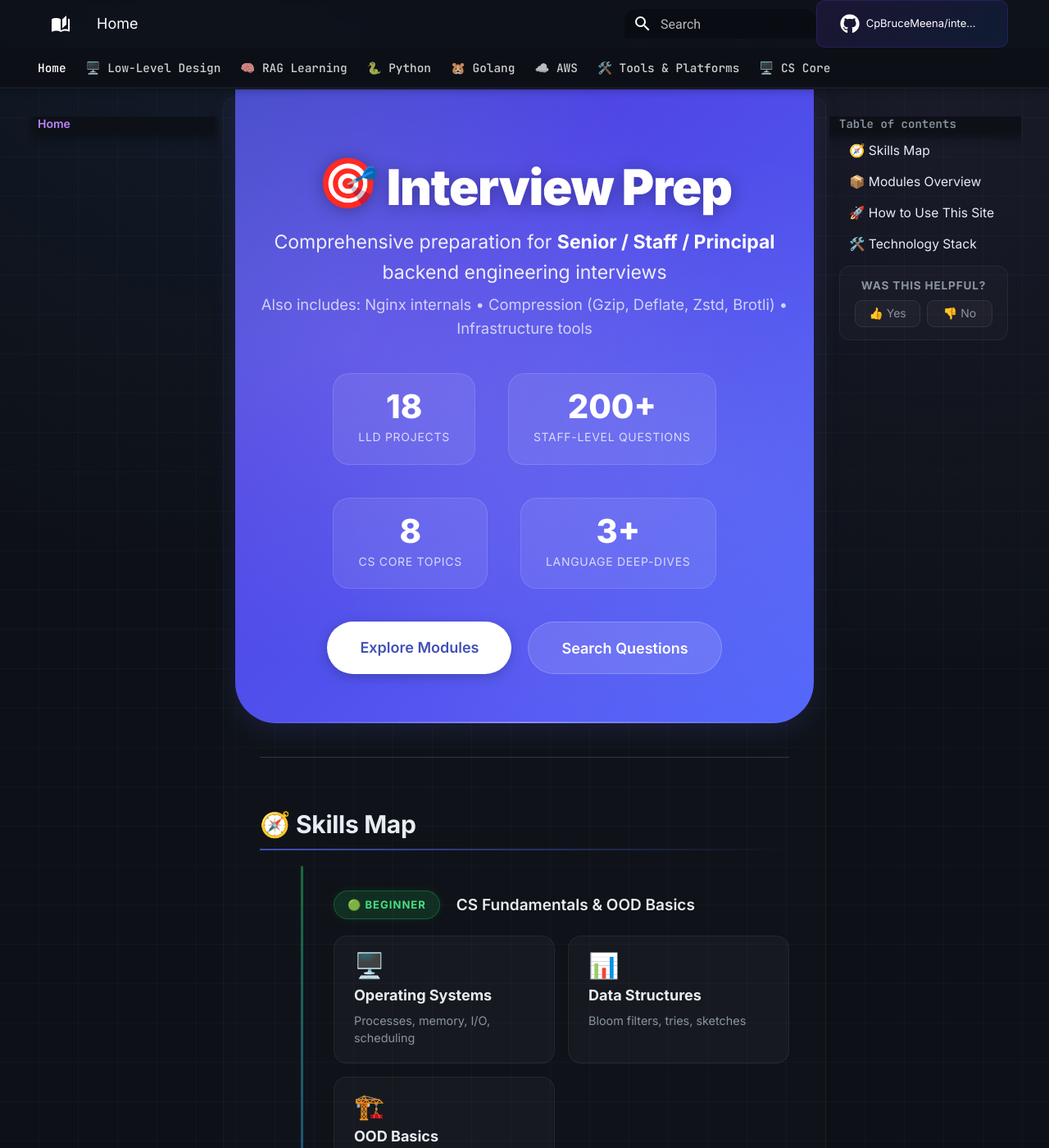
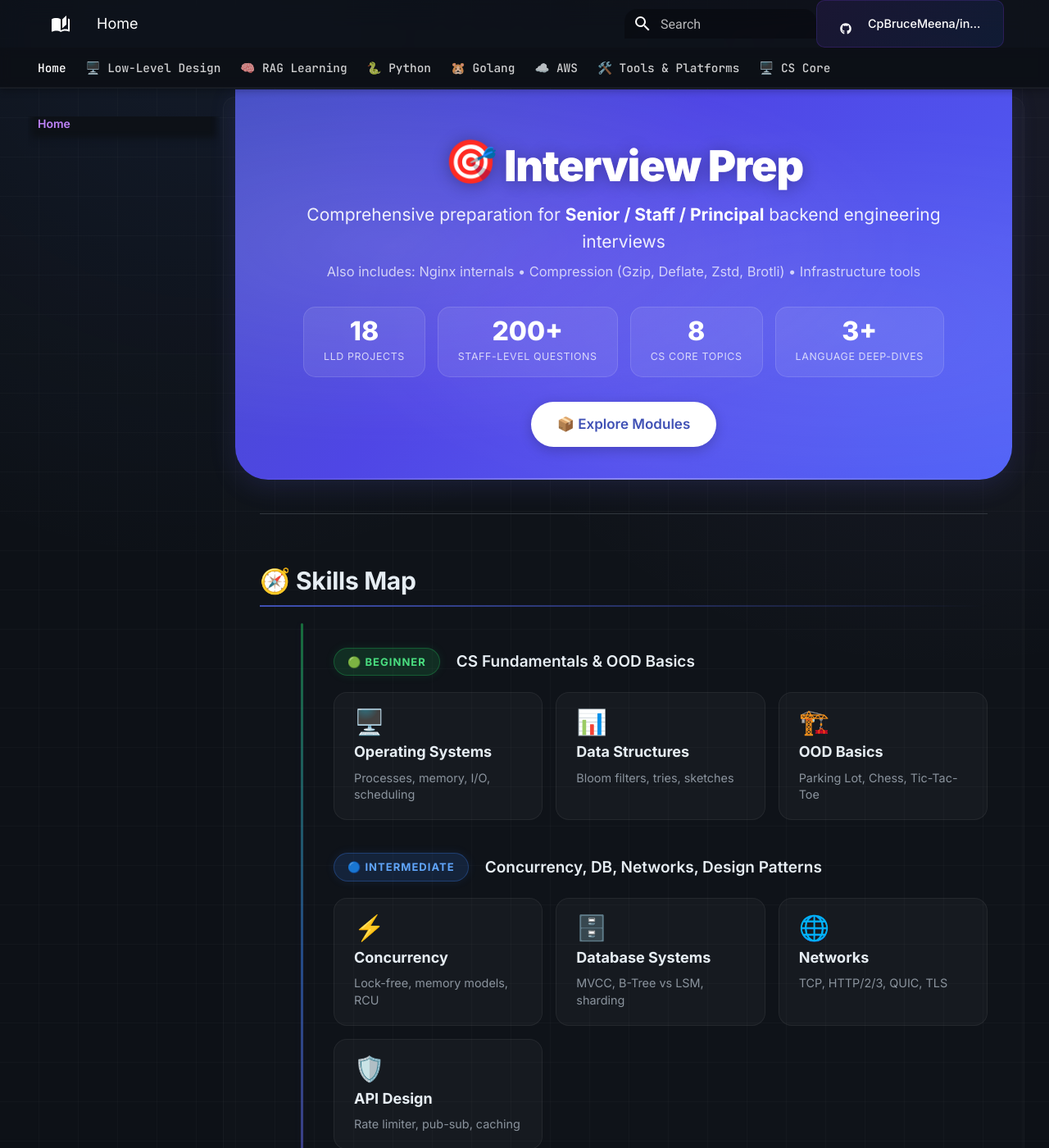
Before and after one commit to CpBruceMeena/interview-prep, an MkDocs documentation site: the page built from docs/index.md, in a window 1280 px wide and 1400 px high. Shown: the whole window at 82% size. Built offline with MkDocs 1.6.1 and Material for MkDocs 9.7.7, drawn with Linux system fonts in a browser that asks for light colours; comment, search, counter and statistics services are not loaded; some of the changed text lies outside the part shown.

Commit message:
Remove TOC sidebar, fix GitHub button alignment, clean up hero section
- Hide TOC right sidebar (md-sidebar--secondary) to reclaim content space - Increase content grid width to 80rem - Move feedback widget from TOC sidebar to bottom of content area - Push GitHub source button to far right with margin-left:auto - Hide GitHub button on narrow screens under 600px - Clean up hero section: reduce padding/stats, remove secondary button - Add collapsible nav chevron animation for left sidebar

```diff
--- a/docs/assets/stylesheets/extra.css
+++ b/docs/assets/stylesheets/extra.css
@@ -107,7 +107,7 @@
 .hero-section {
     position: relative;
     text-align: center;
-    padding: 4rem 1.5rem 3rem;
+    padding: 3rem 1.5rem 2rem;
     margin: -1.5rem -1.5rem 2rem -1.5rem;
     background: linear-gradient(
         135deg,
@@ -118,7 +118,7 @@
     );
     background-size: 200% 200%;
     animation: gradient-shift 8s ease infinite;
-    border-radius: 0 0 2.5rem 2.5rem;
+    border-radius: 0 0 2rem 2rem;
     overflow: hidden;
     box-shadow: 0 8px 32px rgba(99, 102, 241, 0.15);
 }
@@ -160,13 +160,13 @@
 }
 
 .hero-title {
-    font-size: 3rem !important;
+    font-size: 2.6rem !important;
     font-weight: 900 !important;
     color: #ffffff !important;
     -webkit-text-fill-color: #ffffff !important;
     text-shadow: 0 2px 20px rgba(0, 0, 0, 0.3);
     border: none !important;
-    margin: 0 0 0.5rem 0 !important;
+    margin: 0 0 0.4rem 0 !important;
     letter-spacing: -0.03em;
     animation: fade-in-down 0.6s ease-out;
 }
@@ -182,9 +182,9 @@
 }
 
 .hero-subtitle {
-    font-size: 1.15rem;
+    font-size: 1.05rem;
     color: rgba(255, 255, 255, 0.9);
-    margin: 0.5rem 0 2rem 0;
+    margin: 0.4rem 0 1.5rem 0;
     line-height: 1.6;
     animation: fade-in-up 0.6s ease-out 0.1s both;
 }
@@ -194,12 +194,19 @@
     font-weight: 700;
 }
 
+.hero-subtitle small {
+    font-size: 0.82rem;
+    opacity: 0.7;
+    display: block;
+    margin-top: 0.3rem;
+}
+
 .hero-stats {
     display: flex;
     justify-content: center;
-    gap: 2rem;
+    gap: 0.75rem;
     flex-wrap: wrap;
-    margin-bottom: 2rem;
+    margin-bottom: 1.5rem;
     animation: fade-in-up 0.6s ease-out 0.2s both;
 }
 
@@ -207,33 +214,33 @@
     display: flex;
     flex-direction: column;
     align-items: center;
-    padding: 1rem 1.5rem;
+    padding: 0.65rem 1.2rem;
     background: rgba(255, 255, 255, 0.08);
     backdrop-filter: blur(10px);
     -webkit-backdrop-filter: blur(10px);
-    border-radius: 1rem;
+    border-radius: 0.75rem;
     border: 1px solid rgba(255, 255, 255, 0.12);
-    min-width: 120px;
+    min-width: 90px;
     transition: transform 0.2s, background 0.2s, box-shadow 0.2s;
 }
 
 .hero-stat:hover {
-    transform: translateY(-3px) scale(1.02);
+    transform: translateY(-2px);
     background: rgba(255, 255, 255, 0.12);
     box-shadow: 0 8px 25px rgba(0, 0, 0, 0.2);
 }
 
 .hero-stat-number {
-    font-size: 2rem;
+    font-size: 1.6rem;
     font-weight: 800;
     color: #ffffff;
     line-height: 1;
 }
 
 .hero-stat-label {
-    font-size: 0.7rem;
+    font-size: 0.62rem;
     color: rgba(255, 255, 255, 0.75);
-    margin-top: 0.25rem;
+    margin-top: 0.2rem;
     text-transform: uppercase;
     letter-spacing: 0.05em;
 }
@@ -241,7 +248,7 @@
 .hero-actions {
     display: flex;
     justify-content: center;
-    gap: 1rem;
+    gap: 0.75rem;
     flex-wrap: wrap;
     animation: fade-in-up 0.6s ease-out 0.3s both;
 }
@@ -249,10 +256,10 @@
 .hero-button {
     display: inline-flex;
     align-items: center;
-    gap: 0.5rem;
-    padding: 0.8rem 2rem;
+    gap: 0.4rem;
+    padding: 0.65rem 1.6rem;
     border-radius: 2rem;
-    font-size: 0.9rem;
+    font-size: 0.85rem;
     font-weight: 600;
     text-decoration: none !important;
     transition: all 0.25s;
@@ -267,20 +274,8 @@
 }
 
 .hero-button-primary:hover {
-    transform: translateY(-3px);
+    transform: translateY(-2px);
     box-shadow: 0 8px 30px rgba(0, 0, 0, 0.3);
-}
-
-.hero-button-secondary {
-    background: rgba(255, 255, 255, 0.12);
-    color: #ffffff !important;
-    border: 1px solid rgba(255, 255, 255, 0.2);
-    backdrop-filter: blur(10px);
-}
-
-.hero-button-secondary:hover {
-    background: rgba(255, 255, 255, 0.2);
-    transform: translateY(-3px);
 }
 
 /* ── Animations ─────────────────────────────────────────── */
@@ -711,6 +706,30 @@
     color: #c084fc;
 }
 
+/* Make nav sections collapsible with visible chevron */
+/* Style the native Material expand/collapse icon instead of adding a duplicate */
+.md-nav--primary .md-nav__item--nested .md-nav__icon {
+    transition: transform 0.2s ease, opacity 0.2s ease;
+    opacity: 0.35;
+}
+
+.md-nav--primary .md-nav__item--nested .md-nav__icon svg {
+    transition: transform 0.2s ease;
+}
+
+/* Rotate icon when nav is expanded (toggle checkbox checked) */
+.md-nav--primary .md-nav__item--nested .md-nav__toggle:checked ~ .md-nav__link .md-nav__icon svg {
+    transform: rotate(90deg);
+}
+
+.md-nav--primary .md-nav__item--nested .md-nav__toggle:checked ~ .md-nav__link .md-nav__icon {
+    opacity: 0.7;
+}
+
+.md-nav--primary .md-nav__item--nested .md-nav__link:hover .md-nav__icon {
+    opacity: 0.8;
+}
+
 /* ── Footer ───────────────────────────────────────────────── */
 .md-footer-meta {
     background: linear-gradient(135deg, var(--hero-gradient-start), var(--hero-gradient-end));
@@ -724,6 +743,11 @@
 /* ── Content Area ────────────────────────────────────────── */
 .md-main__inner {
     margin-top: 0.5rem;
+}
+
+/* Increase main content width since right sidebar is removed */
+:root {
+    --md-grid-max-width: 80rem;
 }
 
 .md-content {
@@ -813,34 +837,34 @@
 /* ── Responsive ───────────────────────────────────────────── */
 @media (max-width: 768px) {
     .hero-section {
-        padding: 2.5rem 1rem 2rem;
+        padding: 2rem 1rem 1.5rem;
         margin: -1rem -1rem 1.5rem -1rem;
         border-radius: 0 0 1.5rem 1.5rem;
     }
 
     .hero-title {
-        font-size: 2rem !important;
+        font-size: 1.8rem !important;
     }
 
     .hero-subtitle {
-        font-size: 0.95rem;
+        font-size: 0.9rem;
     }
 
     .hero-stats {
-        gap: 0.8rem;
+        gap: 0.5rem;
     }
 
     .hero-stat {
-        min-width: 80px;
-        padding: 0.6rem 1rem;
+        min-width: 70px;
+        padding: 0.5rem 0.8rem;
     }
 
     .hero-stat-number {
-        font-size: 1.4rem;
+        font-size: 1.2rem;
     }
 
     .hero-stat-label {
-        font-size: 0.6rem;
+        font-size: 0.55rem;
     }
 
     .skill-cards {
@@ -877,12 +901,12 @@
 
 @media (max-width: 480px) {
     .hero-stat {
-        min-width: 70px;
-        padding: 0.5rem 0.8rem;
+        min-width: 65px;
+        padding: 0.4rem 0.6rem;
     }
 
     .hero-stat-number {
-        font-size: 1.2rem;
+        font-size: 1.1rem;
     }
 
     .hero-actions {
@@ -1075,23 +1099,9 @@ body, .md-typeset, .md-nav, .md-header__title, .md-tabs__link {
     margin: 0;
 }
 
-/* ── Enhanced TOC Sidebar ──────────────────────────────────── */
-.md-sidebar--secondary .md-nav__item .md-nav__link {
-    font-size: 0.78rem;
-    padding: 0.2rem 0;
-    border-left: 2px solid transparent;
-    padding-left: 0.5rem;
-    transition: border-color 0.15s, color 0.15s;
-}
-
-.md-sidebar--secondary .md-nav__item .md-nav__link:hover {
-    opacity: 1;
-}
-
-.md-sidebar--secondary .md-nav__item--active > .md-nav__link {
-    border-left-color: var(--md-primary-fg-color, #7c3aed);
-    color: var(--md-primary-fg-color, #7c3aed);
-    font-weight: 600;
+/* ── Hide TOC (right sidebar) ──────────────────────────────── */
+.md-sidebar--secondary {
+    display: none !important;
 }
 
 /* ── Content fade-in animation ─────────────────────────────── */
@@ -1119,7 +1129,14 @@ body, .md-typeset, .md-nav, .md-header__title, .md-tabs__link {
 
 /* ── GitHub Source Button Enhancement ──────────────────────── */
 .md-header__source {
-    margin-left: 0 !important;
+    margin-left: auto !important;
+    padding-right: 0.25rem;
+}
+
+@media (max-width: 600px) {
+    .md-header__source {
+        display: none;
+    }
 }
 
 .md-source {
@@ -1128,6 +1145,9 @@ body, .md-typeset, .md-nav, .md-header__title, .md-tabs__link {
     padding: 0.2rem 0.8rem;
     border: 1px solid rgba(124,58,237,0.2);
     transition: all 0.25s;
+    display: flex;
+    align-items: center;
+    gap: 0.3rem;
 }
 
 .md-source:hover {
@@ -1136,19 +1156,33 @@ body, .md-typeset, .md-nav, .md-header__title, .md-tabs__link {
     transform: translateY(-1px);
 }
 
+.md-source__icon {
+    display: inline-flex;
+    align-items: center;
+}
+
+.md-source__icon svg {
+    width: 14px;
+    height: 14px;
+}
+
+.md-source__repository {
+    font-size: 0.72rem;
+    font-weight: 500;
+    white-space: nowrap;
+    overflow: hidden;
+    text-overflow: ellipsis;
+    max-width: 180px;
+}
+
 /* ── Feedback Widget ────────────────────────────────────────── */
 .feedback-widget {
-    padding: 1rem 1.2rem;
-    border-radius: 0.85rem;
+    padding: 0.75rem 1rem;
+    border-radius: 0.65rem;
     border: 1px solid rgba(255,255,255,0.06);
     background: rgba(255,255,255,0.02);
     text-align: center;
-}
-
-.feedback-widget-sidebar {
-    margin: 0.6rem 0.6rem 1rem 0.6rem;
-    padding: 0.75rem 0.8rem;
-    border-radius: 0.65rem;
+    margin-top: 2rem;
 }
 
 .feedback-widget-title {
--- a/docs/index.md
+++ b/docs/index.md
@@ -28,8 +28,7 @@
             </div>
         </div>
         <div class="hero-actions">
-            <a href="#modules-overview" class="hero-button hero-button-primary">Explore Modules</a>
-            <button onclick="document.querySelector('.md-search__overlay').click(); document.querySelector('.md-search__input').focus();" class="hero-button hero-button-secondary">Search Questions</button>
+            <a href="#modules-overview" class="hero-button hero-button-primary">📦 Explore Modules</a>
         </div>
     </div>
 </div>
--- a/docs/overrides/main.html
+++ b/docs/overrides/main.html
@@ -22,7 +22,7 @@
   {% if page and page.content %}
     {% set feedback_hidden = page.meta.get('hide', []) if page.meta is mapping else [] %}
     {% if 'feedback' not in feedback_hidden %}
-    <div class="feedback-widget feedback-widget-sidebar" id="feedbackWidget">
+    <div class="feedback-widget" id="feedbackWidget">
       <div class="feedback-widget-title">Was this helpful?</div>
       <div class="feedback-widget-buttons">
         <button class="feedback-widget-btn" onclick="handleFeedback(true)">👍 Yes</button>
@@ -61,16 +61,15 @@
     } catch(e) {}
   }
 
-  // Move feedback widget to TOC sidebar on desktop
+  // Move feedback widget to end of main content area
   function relocateFeedback() {
     const widget = document.getElementById('feedbackWidget');
     if (!widget) return;
 
-    // Find the TOC sidebar inner container
-    const tocInner = document.querySelector('.md-sidebar--secondary .md-sidebar__inner');
-    if (tocInner) {
-      // Append widget to the end of the TOC sidebar
-      tocInner.appendChild(widget);
+    // Place feedback widget at the bottom of the content area
+    const content = document.querySelector('.md-content__inner');
+    if (content) {
+      content.appendChild(widget);
     }
   }
 
```
